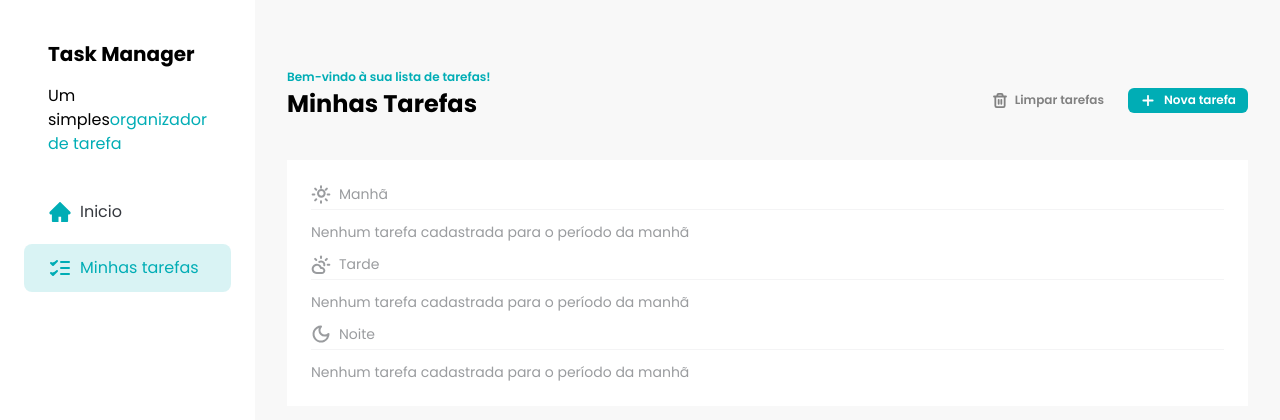
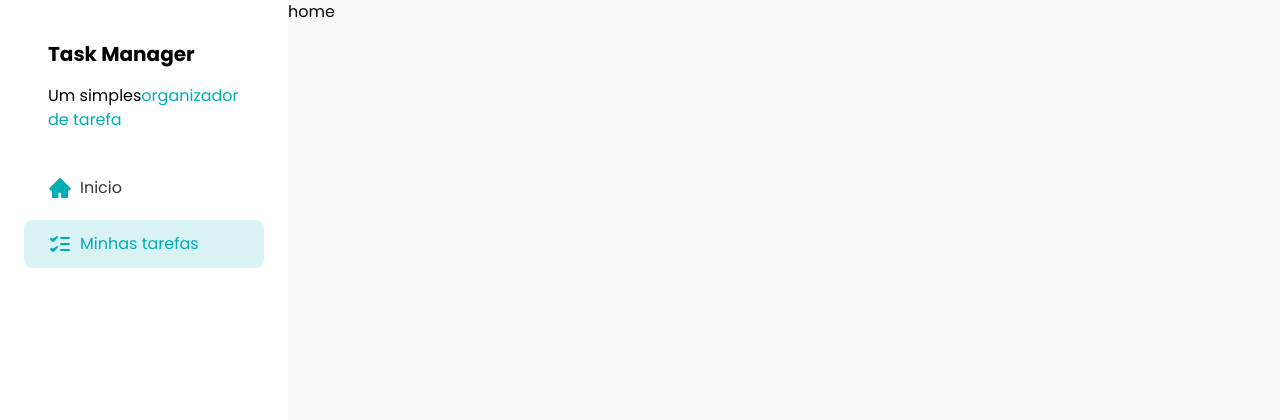
Before and after one commit to ramirescm/task-manager, a React (Vite) app: page / in a window 1280 px wide. Shown: the top 420 px of the page. Built offline with nearby package versions, Linux system fonts and the light colour scheme; data requests are answered from the project's data file.

Commit message:
feat: add home and tasks page

```diff
--- a/src/App.jsx
+++ /dev/null
@@ -1,13 +0,0 @@
-import Sidebar from "./components/Sidebar"
-import Tasks from "./components/Tasks"
-
-function App() {
-  return (
-    <div className="flex">
-      <Sidebar />
-      <Tasks />
-    </div>
-  )
-}
-
-export default App
--- a/src/components/Sidebar.jsx
+++ b/src/components/Sidebar.jsx
@@ -3,7 +3,7 @@ import SidebarButton from "./SidebarButton"
 
 const Sidebar = () => {
   return (
-    <div className="h-screen w-64 bg-white p-4">
+    <div className="h-screen w-72 min-w-72 bg-white p-4">
       <div className="space-y-4 px-8 py-6">
         <h1 className="text-xl font-bold">Task Manager</h1>
         <p>
@@ -13,10 +13,10 @@ const Sidebar = () => {
       </div>
 
       <div className="flex flex-col gap-2 p-2">
-        <SidebarButton color="unselected">
+        <SidebarButton href="/" color="unselected">
           <HomeIcon className="text-brand-primary" /> Inicio
         </SidebarButton>
-        <SidebarButton color="selected">
+        <SidebarButton href="/tasks" color="selected">
           <TaskIcon /> Minhas tarefas
         </SidebarButton>
       </div>
--- a/src/components/SidebarButton.jsx
+++ b/src/components/SidebarButton.jsx
@@ -1,6 +1,6 @@
 import { tv } from "tailwind-variants"
 
-const SidebarButton = ({ children, color }) => {
+const SidebarButton = ({ children, color, href }) => {
   const sidebar = tv({
     base: "flex items-center gap-2 rounded-lg px-6 py-3",
     variants: {
@@ -12,7 +12,7 @@ const SidebarButton = ({ children, color }) => {
   })
 
   return (
-    <a href="/" className={sidebar({ color })}>
+    <a href={href} className={sidebar({ color })}>
       {children}
     </a>
   )
--- /dev/null
+++ b/src/pages/Home.jsx
@@ -0,0 +1,14 @@
+import Sidebar from "../components/Sidebar"
+
+const HomePage = () => {
+  return (
+    <>
+      <div className="flex">
+        <Sidebar />
+        <h1>home</h1>
+      </div>
+    </>
+  )
+}
+
+export default HomePage
--- /dev/null
+++ b/src/pages/Tasks.jsx
@@ -0,0 +1,13 @@
+import Sidebar from "../components/Sidebar"
+import Tasks from "../components/Tasks"
+
+const TasksPage = () => {
+  return (
+    <div className="flex">
+      <Sidebar />
+      <Tasks />
+    </div>
+  )
+}
+
+export default TasksPage
```
Also changed, not shown: src/main.jsx (+7 -2 lines).
